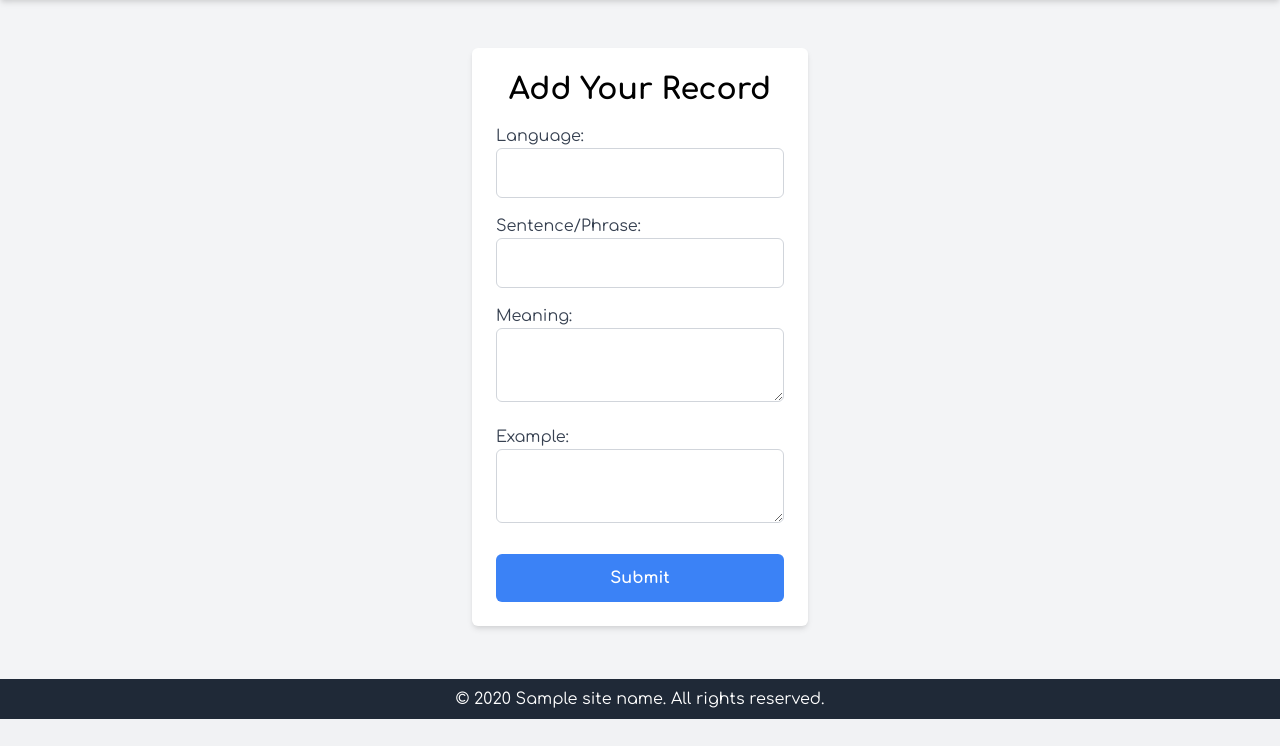
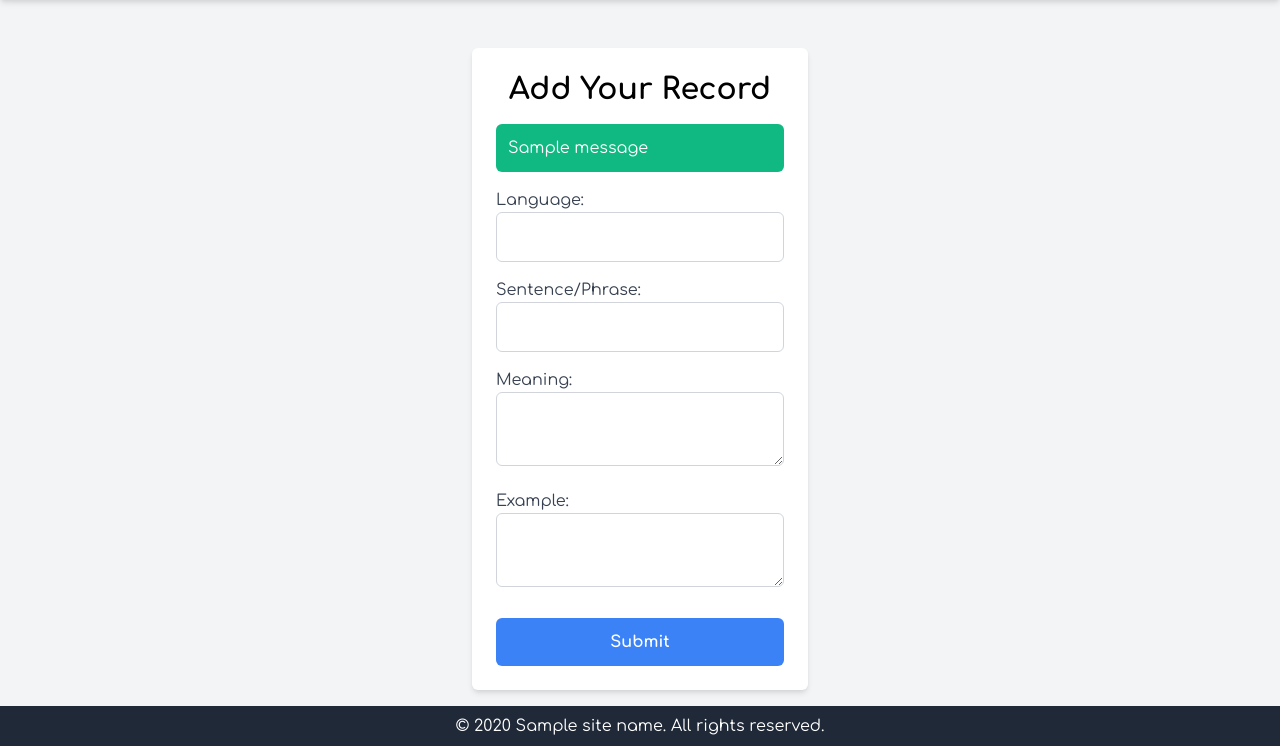
Before and after one commit to willi-felix/flora, a Flask app: template templates/add_record.html in a window 1280 px wide. Shown: the part 81-827 px from the top of the page. Before the commit the page ends 800 px from the top, so only its background shows below. Run offline with Flask 3, Linux system fonts and the light colour scheme; the template is opened without the code that fills it: most values are stand-ins (such as "Sample title", 1, 10 or a date in 2020); one stand-in notice (Sample message) is shown.

Commit message:
Update add_record.html

```diff
--- a/templates/add_record.html
+++ b/templates/add_record.html
@@ -3,6 +3,19 @@
 {% block content %}
 <div class="bg-white shadow-md rounded-md p-6 max-w-lg mx-auto mt-8">
     <h2 class="text-3xl font-bold text-center text-teal-600 mb-4">Add Your Record</h2>
+
+    {% with messages = get_flashed_messages(with_categories=true) %}
+        {% if messages %}
+        <div class="mb-4">
+            {% for category, message in messages %}
+            <div class="text-white p-3 rounded-md {{ 'bg-green-500' if category == 'success' else 'bg-red-500' }}">
+                {{ message }}
+            </div>
+            {% endfor %}
+        </div>
+        {% endif %}
+    {% endwith %}
+
     <form action="/add" method="POST">
         <label for="lang" class="block text-gray-700">Language:</label>
         <input
```
